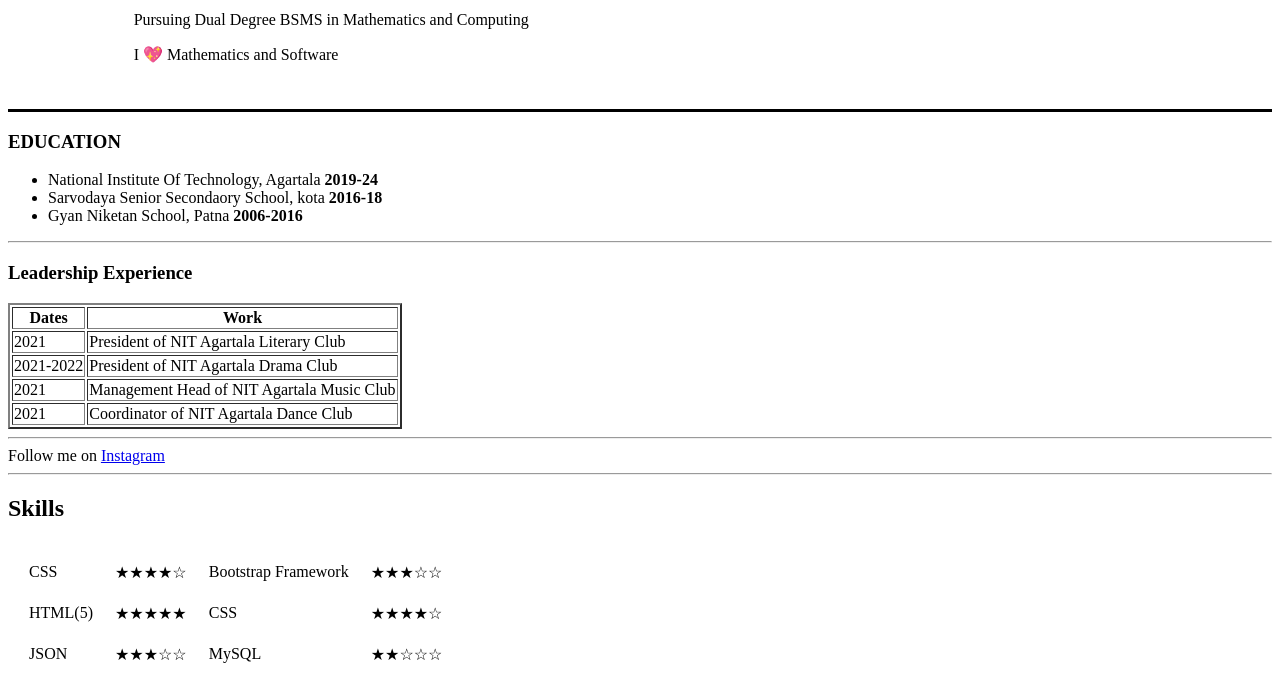
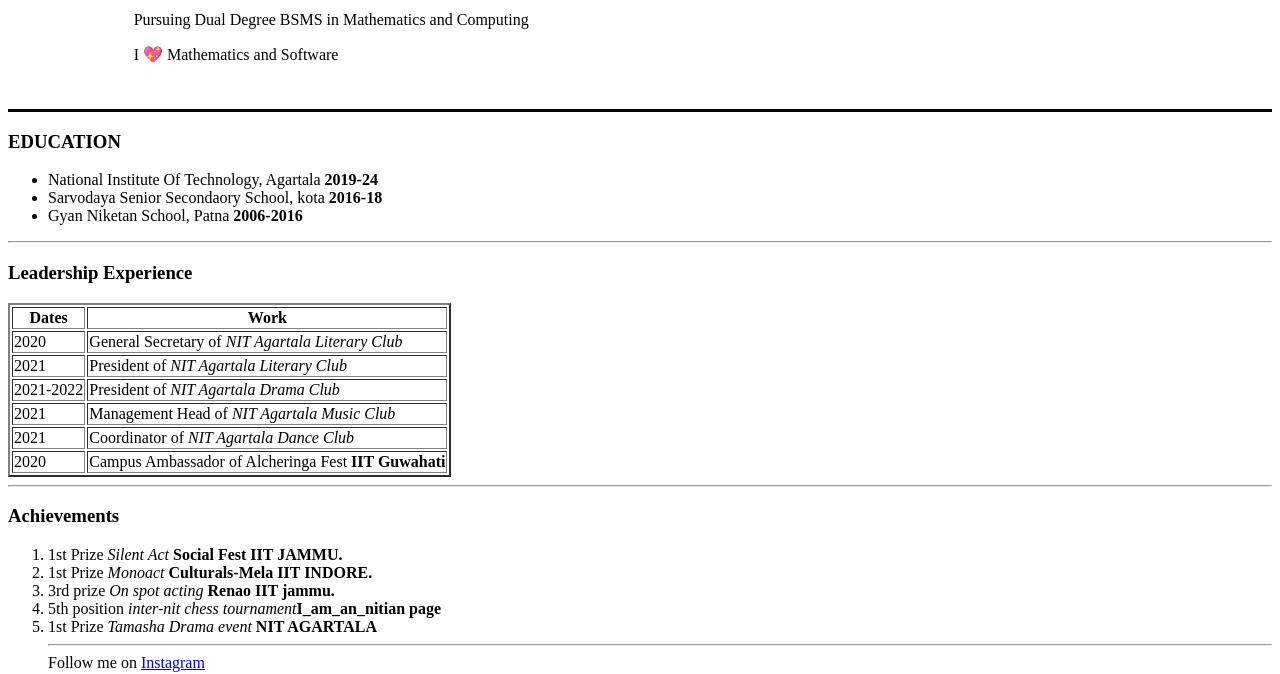
Before and after one commit to tarangvats/CV, a plain HTML site: page index.html in a window 1280 px wide. Shown: the part 132-806 px from the top of the page. Drawn offline with Linux system fonts and the light colour scheme.

Commit message:
Update index.html

```diff
--- a/index.html
+++ b/index.html
@@ -36,26 +36,43 @@
 
             <tbody>
                 <tr>
+                    <td>2020</td>
+                    <td>General Secretary of <em>NIT Agartala Literary Club</em></td>
+                </tr>
+
+                <tr>
                     <td>2021</td>
-                    <td>President of NIT Agartala Literary Club</td>
+                    <td>President of <em>NIT Agartala Literary Club</em></td>
                 </tr>
                 <tr>
                     <td>2021-2022</td>
-                    <td>President of NIT Agartala Drama Club</td>
+                    <td>President of <em>NIT Agartala Drama Club</em></td>
                 </tr>
                 <tr>
                     <td>2021</td>
-                    <td>Management Head of NIT Agartala Music Club</td>
+                    <td>Management Head of <em>NIT Agartala Music Club</em></td>
                 </tr>
                 <tr>
                     <td>2021</td>
-                    <td>Coordinator of NIT Agartala Dance Club</td>
+                    <td>Coordinator of <em>NIT Agartala Dance Club</em></td>
                 </tr>
-
+                <tr>
+                    <td>2020</td>
+                    <td>Campus Ambassador of Alcheringa Fest <b>IIT Guwahati</b></td>
+                </tr>
             </tbody>
 
 
         </table>
+    <hr>
+        <h3> Achievements</h3>
+        <ol>
+            <li>1st Prize <em> Silent Act</em>  <b> Social Fest IIT JAMMU.</b></li>
+                <li>1st Prize <em> Monoact</em>  <b>Culturals-Mela IIT INDORE.</b></li>
+            <li>3rd prize <em> On spot acting </em><b>Renao IIT jammu.</b></li>
+            <li>5th position <em> inter-nit chess tournament</em><b>I_am_an_nitian page</b> </li>
+            <li>1st Prize <em>Tamasha Drama event </em> <b>NIT AGARTALA</b></li>
+<!--             <li></li> -->
     <hr>
 
     <h>Follow me on <a href = "https://www.instagram.com/tripathi.amardeep/">Instagram</a></h>
```
